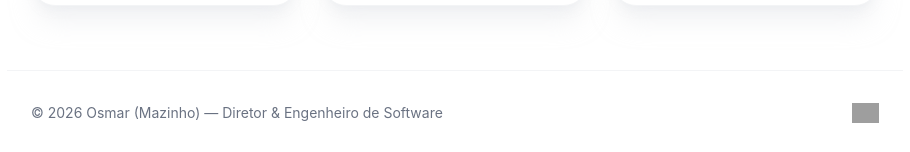
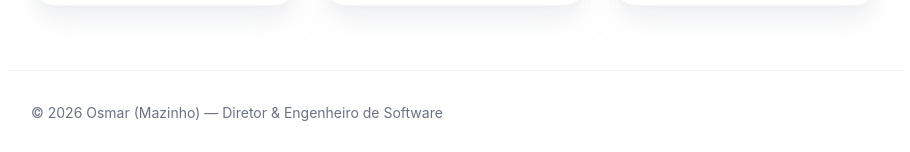
Before and after one commit to mazinhorj/mazinhorj.github.io, an Astro site: page / in a window 1280 px wide. Shown: the part 1284-1436 px from the top of the page, without its empty margins (185-1095 px from the left). Built offline with nearby package versions, Linux system fonts and the light colour scheme; Astro itself is replaced by a stand-in of ours; grey boxes are pictures that could not be loaded.

Commit message:
Update footer layout and remove visits counter
Removed the visits counter image from the footer.

```diff
--- a/src/layouts/Layout.astro
+++ b/src/layouts/Layout.astro
@@ -22,15 +22,9 @@ const { title } = Astro.props;
 	<body>
 		<slot />
 	</body>
-	<footer class="max-w-4xl mx-auto px-6 py-8 border-t border-gray-100 dark:border-slate-800 flex flex-col md:flex-row justify-between items-center gap-4">
+	<footer class="max-w-4xl mx-auto px-6 py-8 border-t border-gray-100 dark:border-slate-800 flex flex-col md:flex-row justify-between items-center gap-4 text-center">
   		<p class="text-sm text-gray-500 dark:text-slate-400">
     		© 2026 Osmar (Mazinho) — Diretor & Engenheiro de Software
   		</p>
-
-		<img
-  			src="https://img.shields.io/badge/dynamic/json?label=Visitas&query=value&url=https%3A%2F%2Fapi.countapi.xyz%2Fhit%2Fmazinhorj.github.io%2Fvisits&color=blue&style=flat-square"
-  			alt="Contador de Visitas"
-  			class="h-5"
-		/>
-	</footer>
+  	</footer>
 </html>
```
